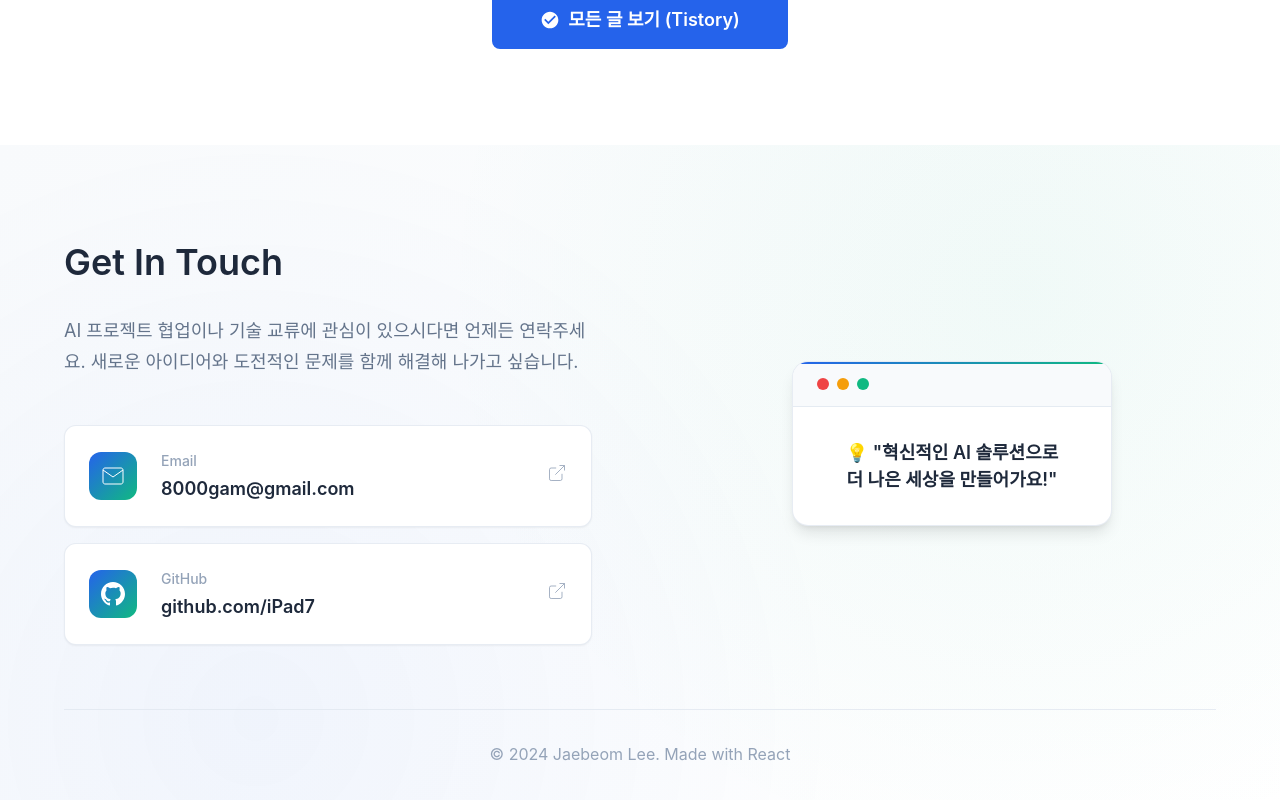
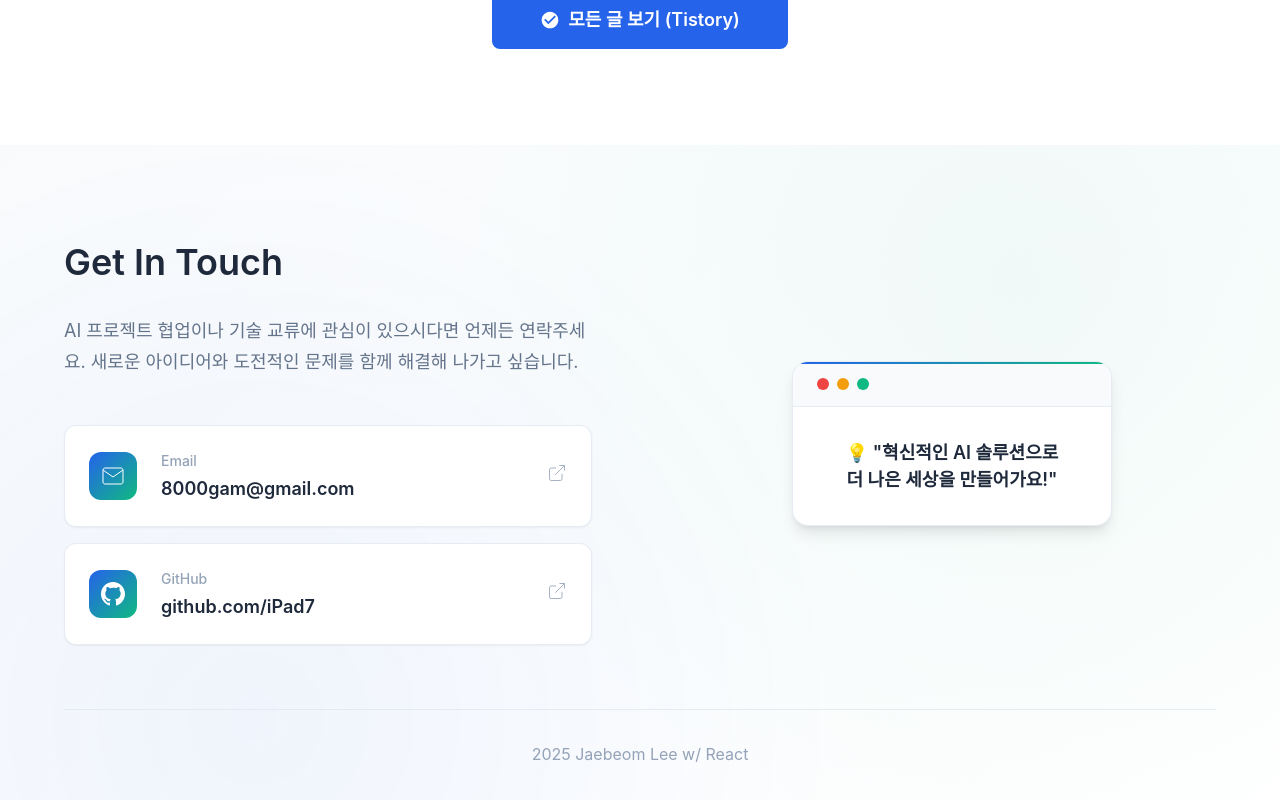
Before and after one commit to iPad7/portfolio, a React (Vite) app: page / in a window 1280 px wide. Shown: the part 5216-6016 px from the top of the page. Built offline with nearby package versions, Linux system fonts and the light colour scheme.

Commit message:
Contact 수정

```diff
--- a/src/sections/Contact/Contact.jsx
+++ b/src/sections/Contact/Contact.jsx
@@ -100,7 +100,7 @@ const Contact = () => {
 
         <div className={styles.footer}>
           <p className={styles.footerText}>
-            © 2024 Jaebeom Lee. Made with React
+            2025 Jaebeom Lee w/ React
           </p>
         </div>
       </div>
```
